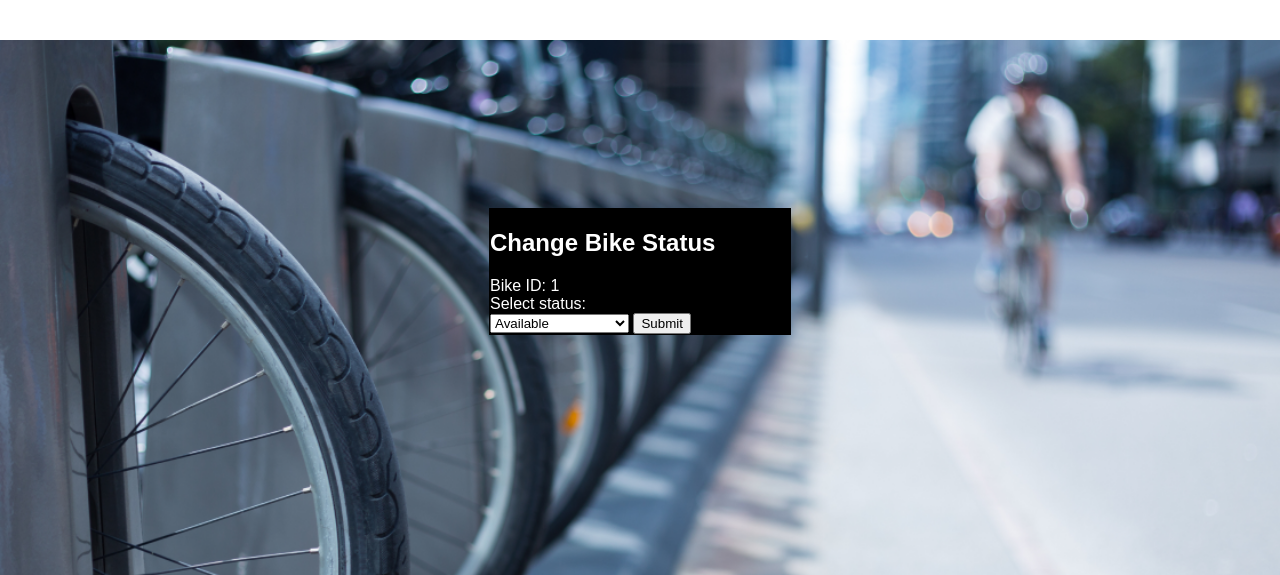
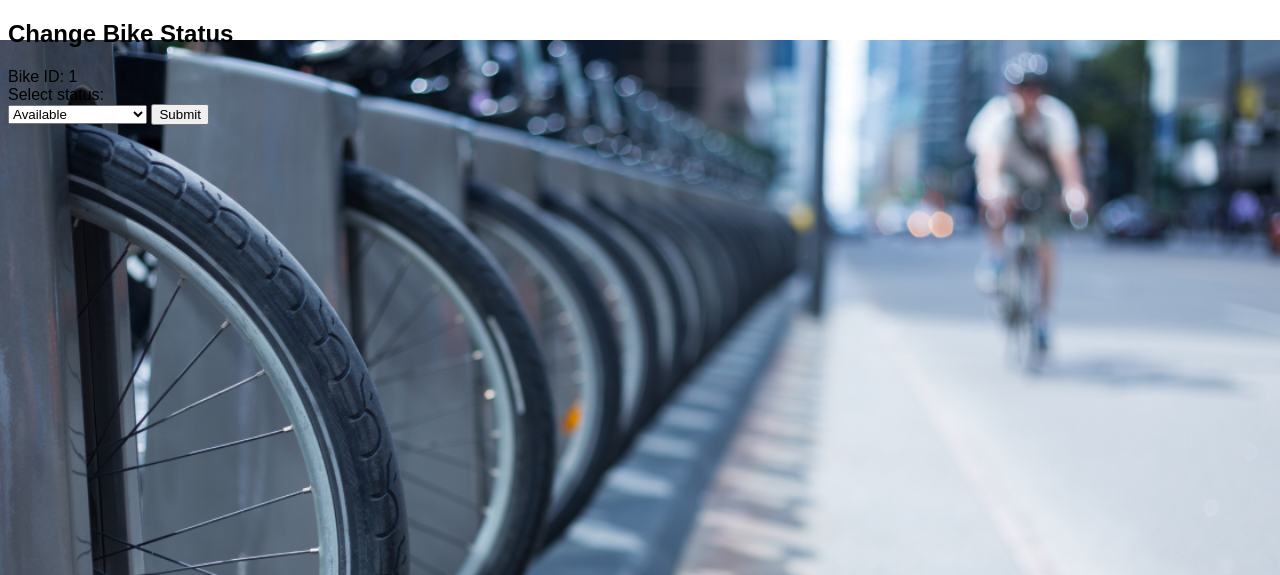
Before and after one commit to alfreddcm/bikefinal, a PHP site: page /changestat.php?upstat=1 in a window 1280 px wide. Shown: the top 575 px of the page. Run offline with PHP 8.4, Linux system fonts and the light colour scheme.

Commit message:
Add files via upload

```diff
--- a/HTML/bikelist.php
+++ b/HTML/bikelist.php
@@ -42,6 +42,7 @@ if(isset($_GET['delete_id'])){
         $bikeid = $_GET['delete_id'];
         $stmt = $conn->prepare("DELETE FROM bikeinfo WHERE bikeid = ?");
         $stmt->bind_param("s", $bikeid);
+
 
         if ($stmt->execute()) {
             if ($stmt->affected_rows > 0) {
--- a/HTML/changestat.php
+++ b/HTML/changestat.php
@@ -16,13 +16,11 @@ if ($_SERVER["REQUEST_METHOD"] == "POST") {
             $department = "---";
             $datetime = date("Y-m-d H:i:s");
 
-            // Insert a new entry in the history table
             $sql2 = "INSERT INTO history (bikeid, studidno, studfname, studlname, course, depname, dtborrow) VALUES (?, ?, ?, ?, ?, ?, ?)";
             $query2 = $conn->prepare($sql2);
             $query2->bind_param("sssssss", $bikeid, $studid, $fname, $lname, $course, $department, $datetime);
             $query2->execute();
 
-            // Update the bikeinfo table with the new status and increment the count
             $sql3 = "UPDATE bikeinfo SET stat = ?, count = count + 1 WHERE bikeid = ?";
             $query3 = $conn->prepare($sql3);
             $status = "borrowed";
@@ -30,9 +28,8 @@ if ($_SERVER["REQUEST_METHOD"] == "POST") {
             $query3->execute();
 
             echo "<script>alert('Bike status changed successfully!'); window.location.href='bikelist.php';</script>";
-            exit; // Exit the script to prevent further execution
+            exit;
         } else if ($newStat === "repair") {
-            // Handle the repair status update as before
             $studid = "0";
             header("Location: movetorepair.php?rn=" . $bikeid . "&studidno=" . $studid);
             exit;
@@ -47,7 +44,11 @@ if ($_SERVER["REQUEST_METHOD"] == "POST") {
             $query4->bind_param("ss", $datetime, $bikeid);
             $query4->execute();
 
-            if ($query->execute()) {
+            $deleteStmt = $conn->prepare("DELETE FROM repairlist WHERE bikeid = ?");
+            $deleteStmt->bind_param("s", $bikeid);
+            $deleteStmt->execute();
+
+            if ($query->execute()){
                 echo "<script>alert('Bike status changed successfully!'); window.location.href='bikelist.php';</script>";
                 exit;
             } else {
@@ -58,7 +59,6 @@ if ($_SERVER["REQUEST_METHOD"] == "POST") {
         echo "Invalid bike ID.";
     }
 }
-
 ?>
 
 <!DOCTYPE html>
@@ -69,23 +69,6 @@ if ($_SERVER["REQUEST_METHOD"] == "POST") {
     <meta name="viewport" content="width=device-width, initial-scale=1.0">
     <title>Change Bike Status</title>
     <link rel="stylesheet" href="style.css" class="rel">
-
-<style>
-    body{
-        display:flex;
-        align-items:center;
-        justify-content:center;
-
-    }
-    .bo{
-        margin-top:200px;
-        color:white;
-        width:300px;
-        border:1px solid black;
-        background-color:black;
-    }
-
-</style>
 </head>
 <body>
     <div class="bo">
--- a/HTML/return.php
+++ b/HTML/return.php
@@ -16,7 +16,6 @@ if ($_SERVER["REQUEST_METHOD"] == "POST") {
     $query->store_result();
 
     if ($query->num_rows > 0) {
-
         echo "<script> alert('Student ID: " . $studid . " Bike ID: " . $bikeid . "');</script>";
         $sql2 = "SELECT * FROM history WHERE bikeid = ? AND dtreturn is NULL";
         $query2 = $conn->prepare($sql2);
```
Also changed, not shown: HTML/borrow.php (+6 -1 lines), HTML/dashboard.php (+2 -11 lines), HTML/index.php (+6 -4 lines).
